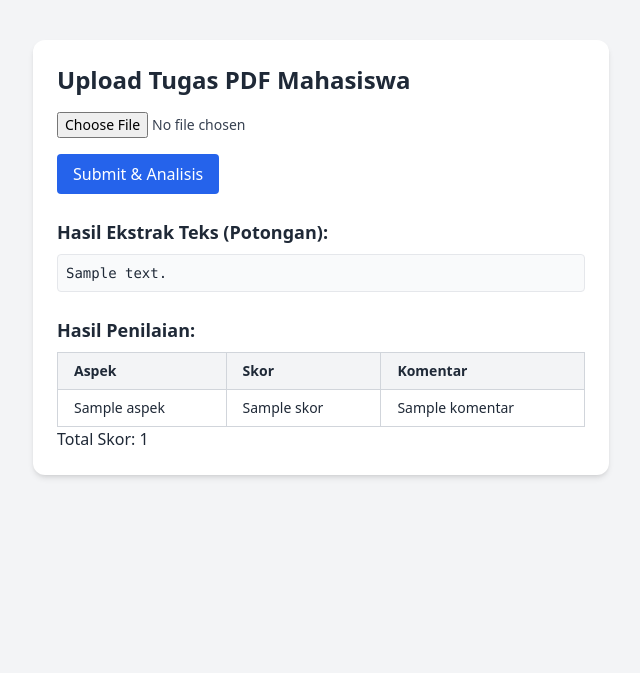
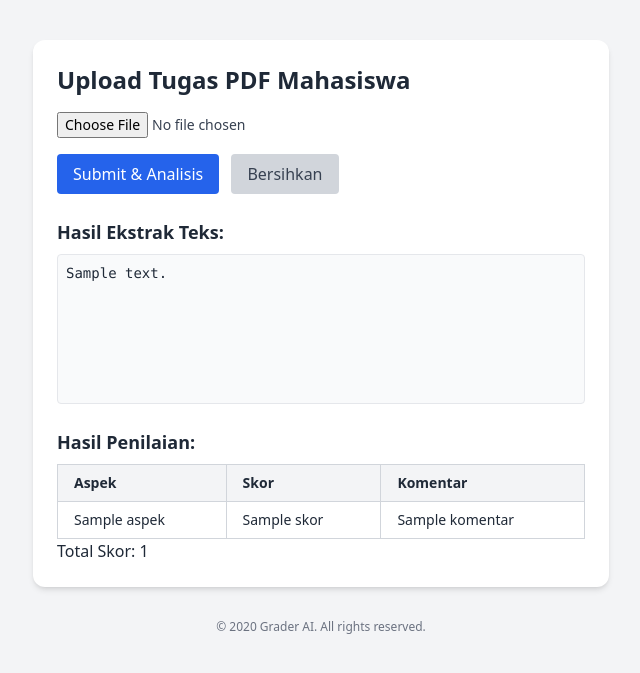
Before and after one commit to gbennnn/grader-ai, a Flask app: template app/templates/index.html in a window 1280 px wide. Shown: the top 673 px of the page, without its empty margins (319-959 px from the left). Run offline with Flask 3, Linux system fonts and the light colour scheme; the template is opened without the code that fills it: most values are stand-ins (such as "Sample title", 1, 10 or a date in 2020).

Commit message:
Update README.md and templates: Revise feature list, add current year to footer, and implement clear button functionality

```diff
--- a/app/static/css/styles.css
+++ b/app/static/css/styles.css
@@ -571,6 +571,10 @@ video {
   margin-bottom: 1rem;
 }
 
+.ml-2 {
+  margin-left: 0.5rem;
+}
+
 .mt-10 {
   margin-top: 2.5rem;
 }
@@ -581,6 +585,10 @@ video {
 
 .mt-6 {
   margin-top: 1.5rem;
+}
+
+.mt-8 {
+  margin-top: 2rem;
 }
 
 .block {
@@ -648,6 +656,11 @@ video {
   background-color: rgb(243 244 246 / var(--tw-bg-opacity, 1));
 }
 
+.bg-gray-300 {
+  --tw-bg-opacity: 1;
+  background-color: rgb(209 213 219 / var(--tw-bg-opacity, 1));
+}
+
 .bg-gray-50 {
   --tw-bg-opacity: 1;
   background-color: rgb(249 250 251 / var(--tw-bg-opacity, 1));
@@ -680,6 +693,10 @@ video {
   text-align: left;
 }
 
+.text-center {
+  text-align: center;
+}
+
 .text-2xl {
   font-size: 1.5rem;
   line-height: 2rem;
@@ -693,6 +710,11 @@ video {
 .text-sm {
   font-size: 0.875rem;
   line-height: 1.25rem;
+}
+
+.text-xs {
+  font-size: 0.75rem;
+  line-height: 1rem;
 }
 
 .font-bold {
@@ -713,14 +735,14 @@ video {
   color: rgb(31 41 55 / var(--tw-text-opacity, 1));
 }
 
-.text-red-600 {
-  --tw-text-opacity: 1;
-  color: rgb(220 38 38 / var(--tw-text-opacity, 1));
-}
-
 .text-white {
   --tw-text-opacity: 1;
   color: rgb(255 255 255 / var(--tw-text-opacity, 1));
+}
+
+.text-gray-500 {
+  --tw-text-opacity: 1;
+  color: rgb(107 114 128 / var(--tw-text-opacity, 1));
 }
 
 .shadow-md {
@@ -734,6 +756,11 @@ video {
   background-color: rgb(29 78 216 / var(--tw-bg-opacity, 1));
 }
 
+.hover\:bg-gray-400:hover {
+  --tw-bg-opacity: 1;
+  background-color: rgb(156 163 175 / var(--tw-bg-opacity, 1));
+}
+
 .hover\:bg-gray-50:hover {
   --tw-bg-opacity: 1;
   background-color: rgb(249 250 251 / var(--tw-bg-opacity, 1));
--- a/app/templates/index.html
+++ b/app/templates/index.html
@@ -33,13 +33,22 @@
         >
           Submit & Analisis
         </button>
+        <button
+          type="submit"
+          name="clear"
+          value="1"
+          class="bg-gray-300 text-gray-700 px-4 py-2 rounded hover:bg-gray-400 ml-2"
+        >
+          Bersihkan
+        </button>
       </form>
 
       {% if text %}
       <div class="mt-6">
-        <h2 class="text-lg font-semibold">Hasil Ekstrak Teks (Potongan):</h2>
+        <h2 class="text-lg font-semibold">Hasil Ekstrak Teks:</h2>
         <pre
           class="mt-2 p-2 bg-gray-50 border rounded overflow-x-auto whitespace-pre-wrap text-sm"
+          style="max-height: 300px; min-height: 150px; overflow-y: auto"
         >
 {{ text }}</pre
         >
@@ -83,5 +92,8 @@
       </div>
       {% endif %}
     </div>
+    <footer class="text-center text-xs text-gray-500 mt-8 mb-4">
+      &copy; {{ current_year }} Grader AI. All rights reserved.
+    </footer>
   </body>
 </html>
```
Also changed, not shown: app/routes/routes.py (+13 -8 lines), README.md.
